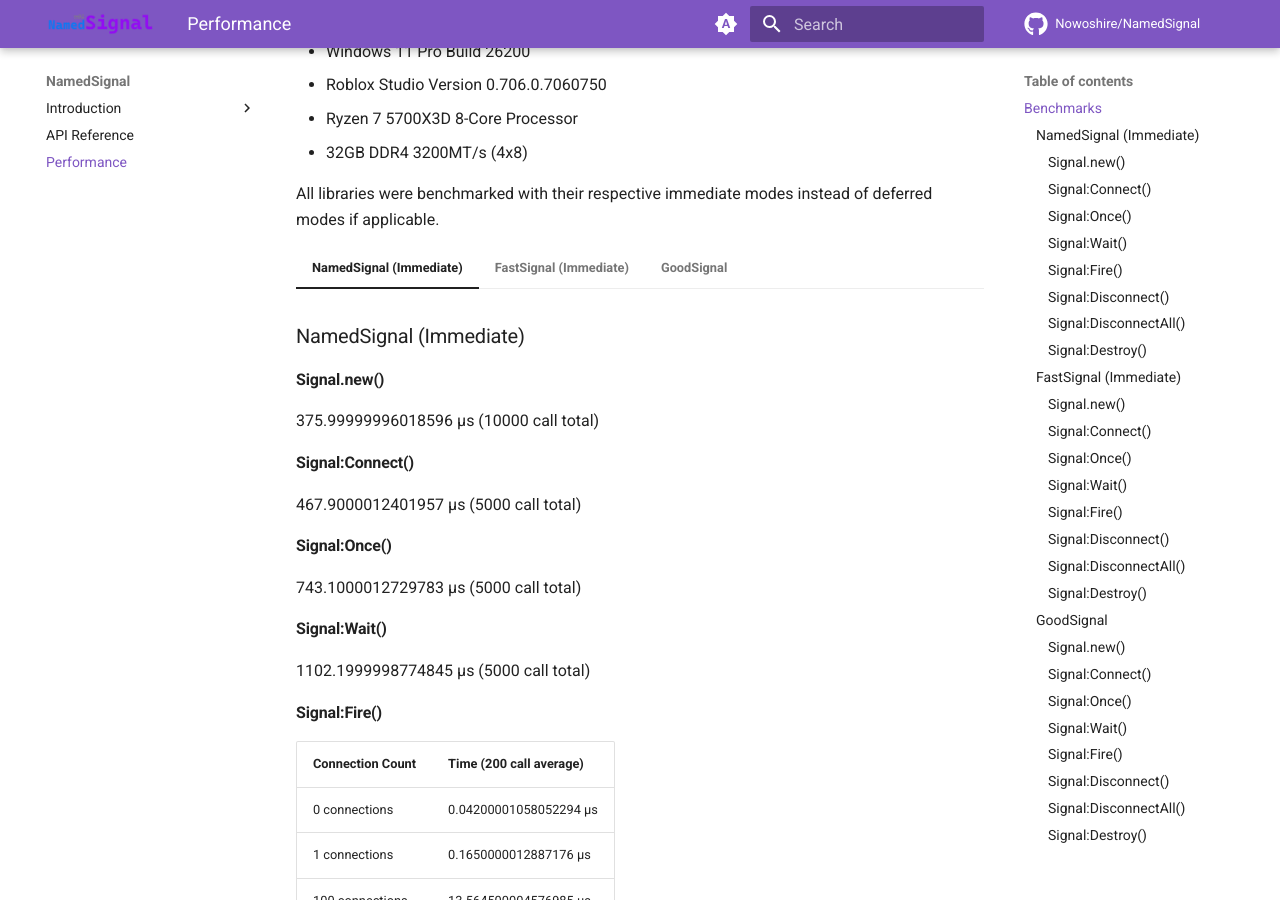
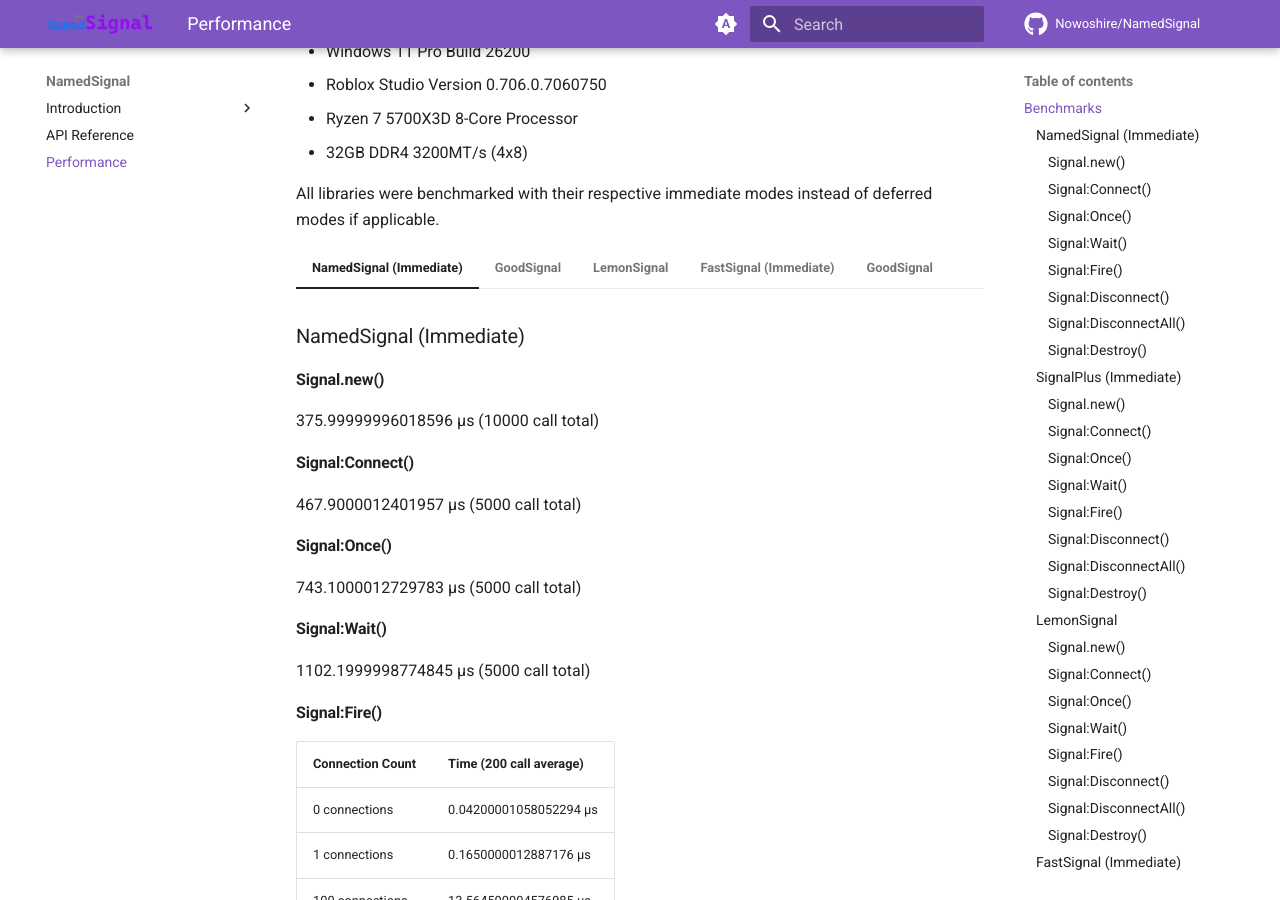
Before and after one commit to Nowoshire/NamedSignal, an MkDocs documentation site: the page built from docs/performance.md, in a window 1280 px wide and 900 px high, scrolled down 443 px. Built offline with MkDocs 1.6.1 and Material for MkDocs 9.7.7, drawn with Linux system fonts in a browser that asks for light colours; comment, search, counter and statistics services are not loaded; some of the changed lines change nothing that is shown.

Commit message:
add benchmarks for more libraries

```diff
--- a/docs/performance.md
+++ b/docs/performance.md
@@ -62,6 +62,100 @@
 	| 100 connections | 1.165799971204251 µs |
 	| 1000 connections | 9.813200049393345 µs |
 	| 5000 connections | 50.63779999181861 µs |
+
+=== "GoodSignal"
+
+	### SignalPlus (Immediate)
+	#### Signal.new()
+	267.50000006359187 µs (10000 call total)
+
+	#### Signal:Connect()
+	399.8999999339503 µs (5000 call total)
+
+	#### Signal:Once()
+	545.6999999751133 µs (5000 call total)
+
+	#### Signal:Wait()
+	1135.2999999871827 µs (5000 call total)
+
+	#### Signal:Fire()
+	| Connection Count | Time (200 call average) |
+	| --- | --- |
+	| 0 connections | 0.03900000024259498 µs |
+	| 1 connections | 0.5060000000867149 µs |
+	| 100 connections | 43.24550000035288 µs |
+	| 1000 connections | 435.5209999999943 µs |
+	| 5000 connections | 2175.2580000003263 µs |
+
+	#### Signal:Disconnect()
+	| Connection Count | Time (5000 disconnects) |
+	| --- | --- |
+	| 5000 to 0 connections | 239.09999993065867 µs |
+	| 11000 to 6000 connections | 231.9999999826905 µs |
+	| 15000 to 10000 connections | 249.10000001909793 µs |
+
+	#### Signal:DisconnectAll()
+	| Connection Count | Time (500 call average) |
+	| --- | --- |
+	| 0 connections | 0.0786000011885335 µs |
+	| 100 connections | 1.9902000010461052 µs |
+	| 1000 connections | 19.697599998607984 µs |
+	| 5000 connections | 97.33379999988756 µs |
+
+	#### Signal:Destroy()
+	| Connection Count | Time (500 call average) |
+	| --- | --- |
+	| 0 connections | 0.16439999990325305 µs |
+	| 100 connections | 2.0638000007693336 µs |
+	| 1000 connections | 19.38200000040524 µs |
+	| 5000 connections | 97.86559999770361 µs |
+
+=== "LemonSignal"
+
+	### LemonSignal
+	#### Signal.new()
+	389.7999999935564 µs (10000 call total)
+
+	#### Signal:Connect()
+	419.899999997142 µs (5000 call total)
+
+	#### Signal:Once()
+	652.500000001055 µs (5000 call total)
+
+	#### Signal:Wait()
+	1042.1999999152831 µs (5000 call total)
+
+	#### Signal:Fire()
+	| Connection Count | Time (200 call average) |
+	| --- | --- |
+	| 0 connections | 0.04850000038914004 µs |
+	| 1 connections | 0.9205000003476016 µs |
+	| 100 connections | 65.96199999989949 µs |
+	| 1000 connections | 450.2524999998059 µs |
+	| 5000 connections | 2268.1345000000874 µs |
+
+	#### Signal:Disconnect()
+	| Connection Count | Time (5000 disconnects) |
+	| --- | --- |
+	| 5000 to 0 connections | 268.69999999235006 µs |
+	| 11000 to 6000 connections | 266.90000004236936 µs |
+	| 15000 to 10000 connections | 280.5999999964115 µs |
+
+	#### Signal:DisconnectAll()
+	| Connection Count | Time (500 call average) |
+	| --- | --- |
+	| 0 connections | 0.053200000593278673 µs |
+	| 100 connections | 2.9320000053303374 µs |
+	| 1000 connections | 28.414600002179213 µs |
+	| 5000 connections | 143.57219999988047 µs |
+
+	#### Signal:Destroy()
+	| Connection Count | Time (500 call average) |
+	| --- | --- |
+	| 0 connections | 0.06599999983336602 µs |
+	| 100 connections | 2.9831999956968502 µs |
+	| 1000 connections | 28.356799998846327 µs |
+	| 5000 connections | 150.04960000442225 µs |
 
 === "FastSignal (Immediate)"
 
```
